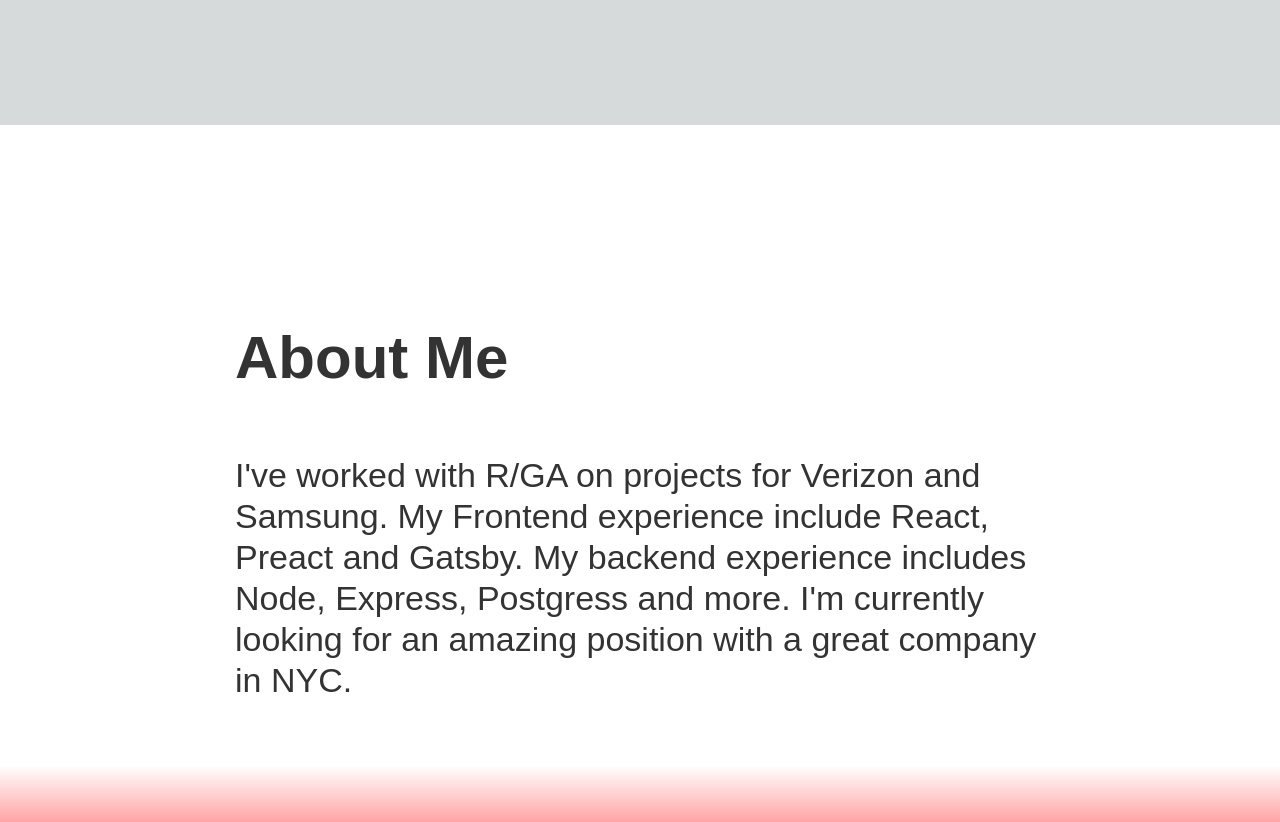
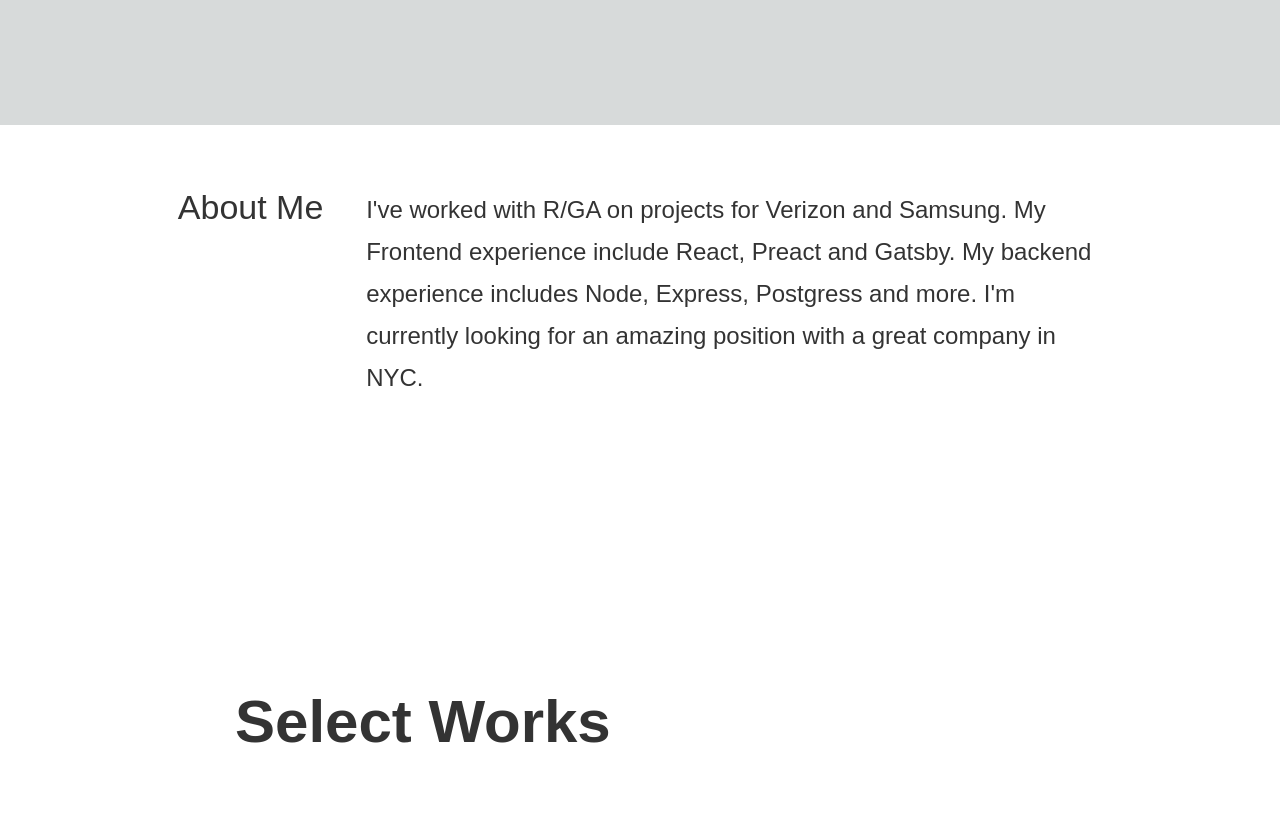
Before and after one commit to AMSpears/updatePersonalPortfolio, a Gatsby site in the folder gatsby-site/: page / in a window 1280 px wide. Shown: the part 620-1442 px from the top of the page. Built offline with nearby package versions, Linux system fonts and the light colour scheme; Gatsby itself is replaced by a stand-in of ours.

Commit message:
update about me section

```diff
--- a/gatsby-site/src/components/about/about.js
+++ b/gatsby-site/src/components/about/about.js
@@ -5,8 +5,10 @@ const About = () => {
   return (
     <div id = 'about-me' className = 'about-container'>
       <div>
-        <h1>About Me</h1>
-        <p> I&apos;ve worked with R/GA on projects for Verizon and Samsung. My Frontend experience include    React, Preact and Gatsby. My backend experience includes Node, Express, Postgress and more. I&apos;m currently looking for an amazing position with a great company in NYC. </p>
+        <div><h1>About Me</h1></div>
+        <div>
+          <p> I&apos;ve worked with R/GA on projects for Verizon and Samsung. My Frontend experience include    React, Preact and Gatsby. My backend experience includes Node, Express, Postgress and more. I&apos;m currently looking for an amazing position with a great company in NYC.</p>
+        </div>
       </div>
     </div>
   )
--- a/gatsby-site/src/components/about/style/about.scss
+++ b/gatsby-site/src/components/about/style/about.scss
@@ -1,16 +1,18 @@
 .about-container {
-  padding: 100px 40px;
+    margin: 48px 24px;
 
   div {
+    display: flex;
+    flex-direction: column;
     h1 {
-      font-size: 48px;
-      font-weight: 600;
+      font-size: 24px;
+      font-weight: 500;
       font-family: 'Montserrat', sans-serif;
     }
 
     p {
-      font-size: 24px;
-      line-height: 29px;
+      font-size: 16px;
+      line-height: 28px;
       font-weight: 500;
       font-family: 'Montserrat', sans-serif;
     }
@@ -21,19 +23,21 @@
 /* BELOW CHANGES TO TABLES AND DESKTOP*/
 @media only screen and (min-device-width: 768px) {
   .about-container {
-    padding: 200px 100px;
+    margin: 64px 135px;
 
     div {
-      margin: 0 135px;
+      flex-direction: row;
+      justify-content: space-evenly;
 
       h1 {
-        font-size: 60px;
-        margin-bottom: 64px;
+        font-size: 34px;
+        font-weight: 500;
       }
 
       p {
-        font-size: 34px;
-        line-height: 41px;
+        font-size: 24px;
+        line-height: 42px;
+        max-width: 736px;
       }
     }
   }
```
